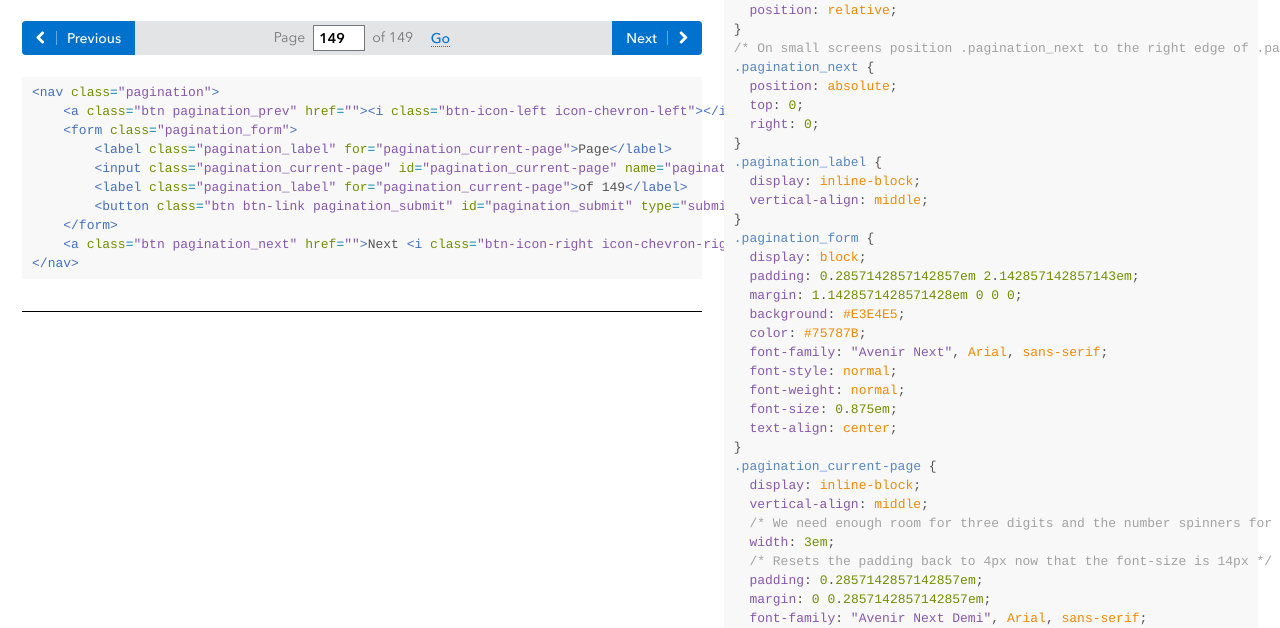
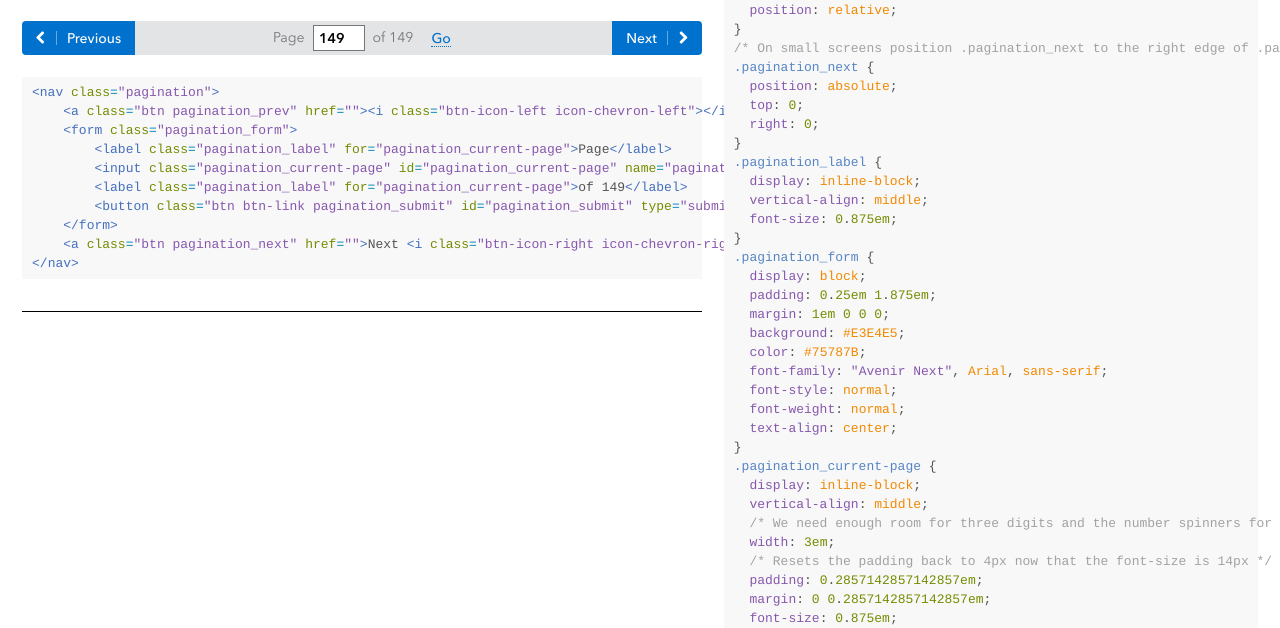
Before and after one commit to cfpb/cf-pagination, a website: page docs/index.html in a window 1280 px wide. Shown: the part 172-800 px from the top of the page. Drawn offline with Linux system fonts and the light colour scheme.

Commit message:
Update font-sizes.

```diff
--- a/demo/static/css/main.css
+++ b/demo/static/css/main.css
@@ -36,17 +36,17 @@
 .pagination_label {
   display: inline-block;
   vertical-align: middle;
+  font-size: 0.875em;
 }
 .pagination_form {
   display: block;
-  padding: 0.2857142857142857em 2.142857142857143em;
-  margin: 1.1428571428571428em 0 0 0;
+  padding: 0.25em 1.875em;
+  margin: 1em 0 0 0;
   background: #E3E4E5;
   color: #75787B;
   font-family: "Avenir Next", Arial, sans-serif;
   font-style: normal;
   font-weight: normal;
-  font-size: 0.875em;
   text-align: center;
 }
 .pagination_current-page {
@@ -57,6 +57,7 @@
   /* Resets the padding back to 4px now that the font-size is 14px */
   padding: 0.2857142857142857em;
   margin: 0 0.2857142857142857em;
+  font-size: 0.875em;
   font-family: "Avenir Next Demi", Arial, sans-serif;
   font-style: normal;
   font-weight: bold;
@@ -66,8 +67,6 @@
   display: inline-block;
   vertical-align: middle;
   margin: 0 0 0 1em;
-  /* A .btn nested in .pagination needs to have its font-size set back to 14px */
-  font-size: 1em;
 }
 @media only screen and (min-width: 480px) {
   .pagination_form {
--- a/docs/index.html
+++ b/docs/index.html
@@ -60,17 +60,17 @@
 .pagination_label {
   display: inline-block;
   vertical-align: middle;
+  font-size: 0.875em;
 }
 .pagination_form {
   display: block;
-  padding: 0.2857142857142857em 2.142857142857143em;
-  margin: 1.1428571428571428em 0 0 0;
+  padding: 0.25em 1.875em;
+  margin: 1em 0 0 0;
   background: #E3E4E5;
   color: #75787B;
   font-family: &quot;Avenir Next&quot;, Arial, sans-serif;
   font-style: normal;
   font-weight: normal;
-  font-size: 0.875em;
   text-align: center;
 }
 .pagination_current-page {
@@ -81,6 +81,7 @@
   /* Resets the padding back to 4px now that the font-size is 14px */
   padding: 0.2857142857142857em;
   margin: 0 0.2857142857142857em;
+  font-size: 0.875em;
   font-family: &quot;Avenir Next Demi&quot;, Arial, sans-serif;
   font-style: normal;
   font-weight: bold;
@@ -90,8 +91,6 @@
   display: inline-block;
   vertical-align: middle;
   margin: 0 0 0 1em;
-  /* A .btn nested in .pagination needs to have its font-size set back to 14px */
-  font-size: 1em;
 }
 @media only screen and (min-width: 480px) {
   .pagination_form {
--- a/docs/static/css/main.css
+++ b/docs/static/css/main.css
@@ -36,17 +36,17 @@
 .pagination_label {
   display: inline-block;
   vertical-align: middle;
+  font-size: 0.875em;
 }
 .pagination_form {
   display: block;
-  padding: 0.2857142857142857em 2.142857142857143em;
-  margin: 1.1428571428571428em 0 0 0;
+  padding: 0.25em 1.875em;
+  margin: 1em 0 0 0;
   background: #E3E4E5;
   color: #75787B;
   font-family: "Avenir Next", Arial, sans-serif;
   font-style: normal;
   font-weight: normal;
-  font-size: 0.875em;
   text-align: center;
 }
 .pagination_current-page {
@@ -57,6 +57,7 @@
   /* Resets the padding back to 4px now that the font-size is 14px */
   padding: 0.2857142857142857em;
   margin: 0 0.2857142857142857em;
+  font-size: 0.875em;
   font-family: "Avenir Next Demi", Arial, sans-serif;
   font-style: normal;
   font-weight: bold;
@@ -66,8 +67,6 @@
   display: inline-block;
   vertical-align: middle;
   margin: 0 0 0 1em;
-  /* A .btn nested in .pagination needs to have its font-size set back to 14px */
-  font-size: 1em;
 }
 @media only screen and (min-width: 480px) {
   .pagination_form {
--- a/src/pagination.less
+++ b/src/pagination.less
@@ -43,18 +43,18 @@
 .pagination_label {
     display: inline-block;
     vertical-align: middle;
+    font-size: unit( @pagination-font-size / @base-font-size-px, em );
 }
 
 .pagination_form {
     display: block;
     padding:
-        unit( 4px / @pagination-font-size, em )
-        unit( 30px / @pagination-font-size, em);
-    margin: unit( 16px / @pagination-font-size, em) 0 0 0;
+        unit( 4px / @base-font-size-px, em )
+        unit( 30px / @base-font-size-px, em);
+    margin: unit( 16px / @base-font-size-px, em) 0 0 0;
     background: #E3E4E5;
     color: #75787B;
     .webfont-regular;
-    font-size: unit( @pagination-font-size / @base-font-size-px, em );
     text-align: center;
 }
 
@@ -72,6 +72,7 @@
     //    -moz-border-radius: 0;
     //         border-radius: 0;
 
+    font-size: unit( @pagination-font-size / @base-font-size-px, em );
     .webfont-demi;
     text-align: right;
 
@@ -88,8 +89,6 @@
     display: inline-block;
     vertical-align: middle;
     margin: 0 0 0 unit( 14px / @pagination-font-size, em );
-    /* A .btn nested in .pagination needs to have its font-size set back to 14px */
-    font-size: 1em;
 }
 
 @media only screen and (min-width: 480px) {
```
